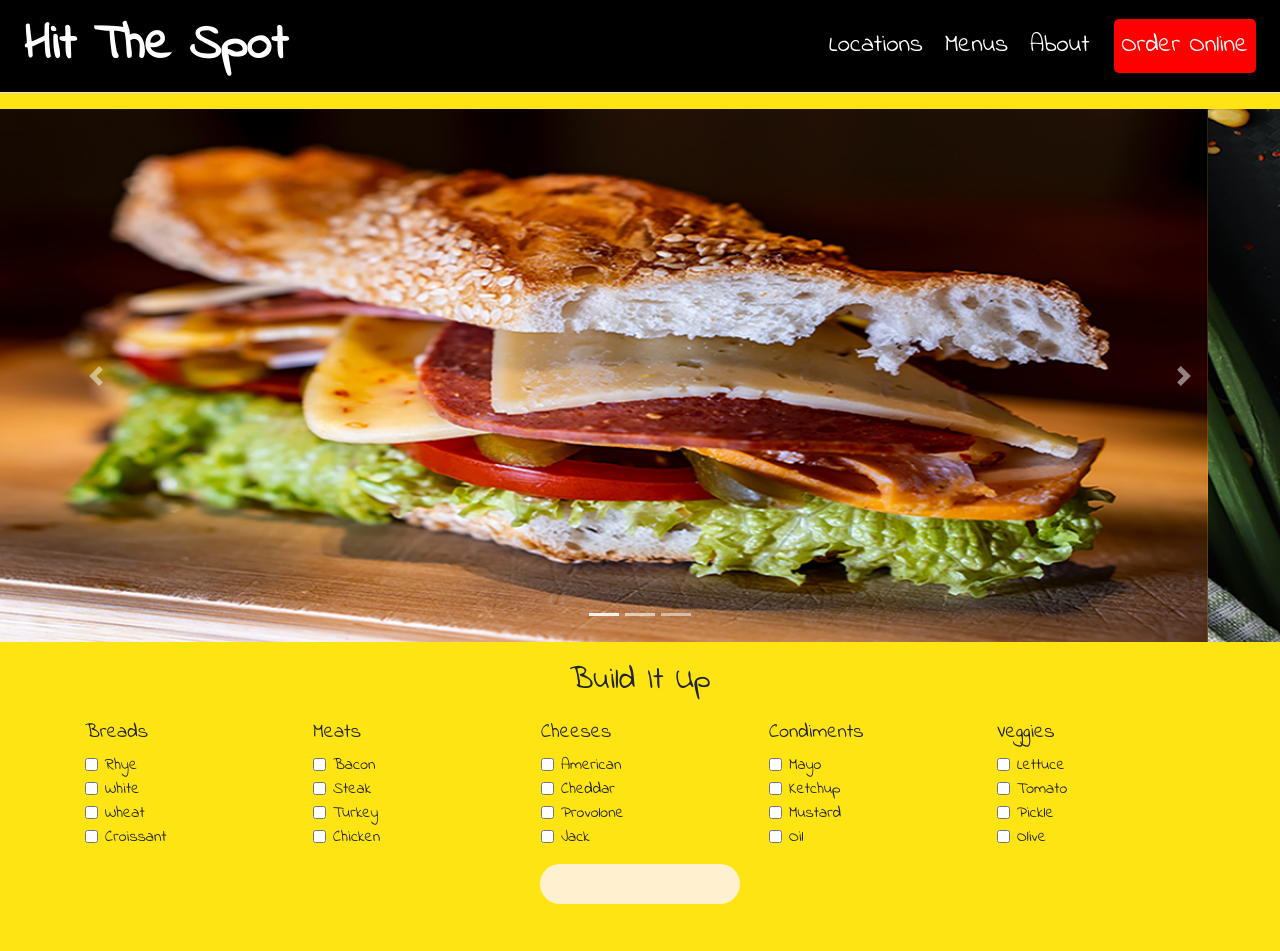
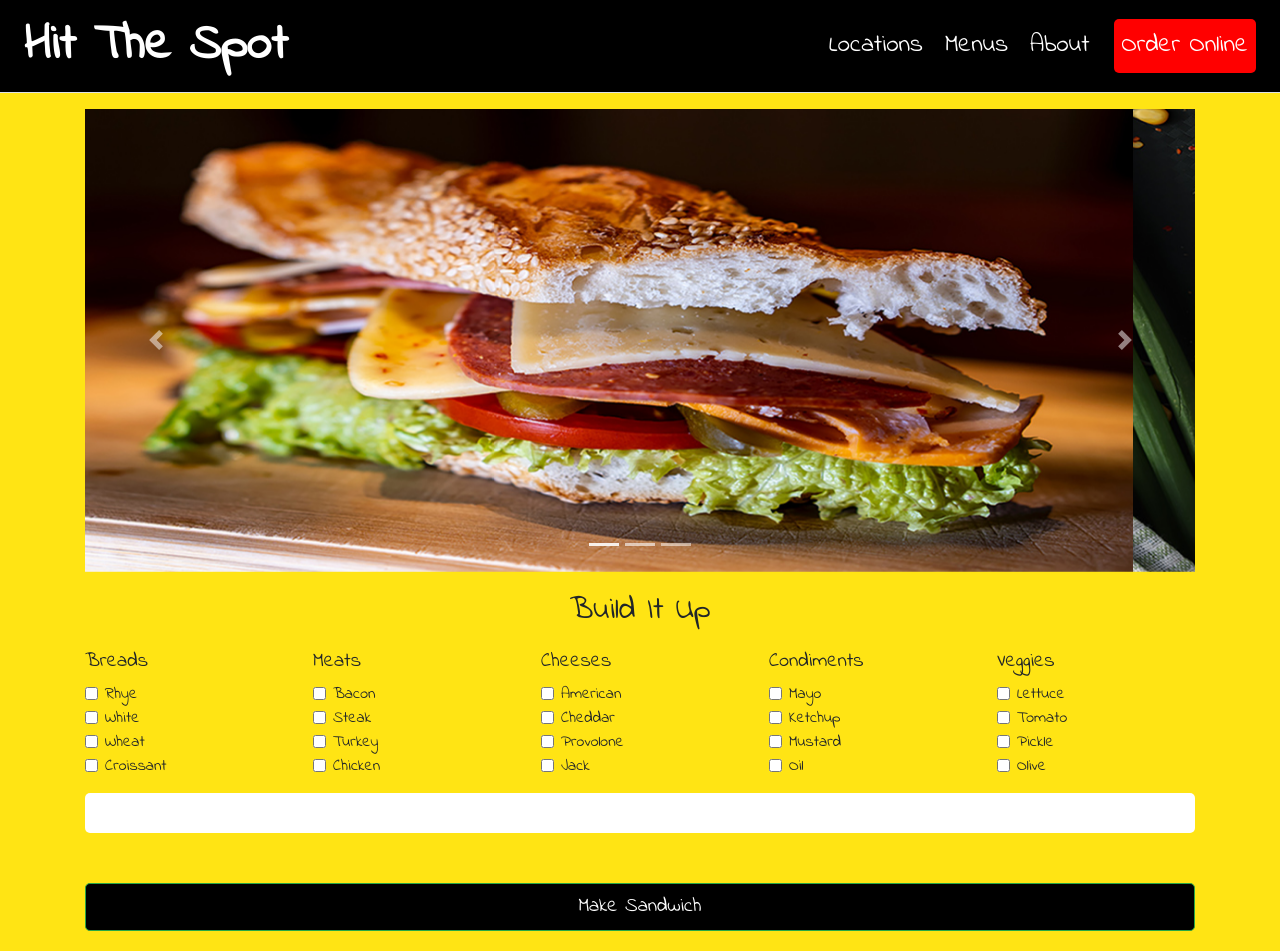
Before and after one commit to CharityBunyon/sandwich-maker, a plain HTML site: page index.html in a window 1280 px wide. Shown: the top 951 px of the page. Drawn offline with nearby package versions, Linux system fonts and the light colour scheme.

Commit message:
added styling to receiipts

```diff
--- a/index.html
+++ b/index.html
@@ -24,7 +24,7 @@
 
                                   <!-- Carousel -->
 
-<div id="carouselExampleControls" class="carousel slide" data-ride="carousel">
+<div id="carouselExampleControls" class="carousel slide container" data-ride="carousel">
         <ol class="carousel-indicators">
           <li data-target="#carouselExampleIndicators" data-slide-to="0" class="active"></li>
           <li data-target="#carouselExampleIndicators" data-slide-to="1"></li>
@@ -78,7 +78,7 @@
             </div>
         </div>
 
-        <div id="total" class="mx-auto receipt" style="width: 200px;"></div>
+        <div id="total" class="mx-auto container receipt"></div>
         <div id="final-order"></div>
         <div><button onClick="window.location.reload()" id="clear" class="btn-lg btn-block">Clear Order</button></div>
 
--- a/javascripts/components/order.js
+++ b/javascripts/components/order.js
@@ -40,11 +40,11 @@ const createOrderEvent = () => {
 
 };
 
-const thanks =() => {
-    if(event.target.innerHTML === "Complete Order") {
-        alert('Thank you for your order!');
-    }
-};
+// const thanks =() => {
+//     if(event.target.innerHTML === "Complete Order") {
+//         alert('Thank you for your order!');
+//     }
+// };
 //10 selected cheeses will be in cheese.js
 
 const printOrderButton = () => {
@@ -57,7 +57,7 @@ const printOrderButton = () => {
           if (event.target.innerHTML === "Make Sandwich") {
             event.target.innerHTML = "Complete Order";
           }
-          document.getElementById("order-button").addEventListener('click', thanks)
+
         },
         // false
       );
@@ -68,4 +68,4 @@ const printOrderButton = () => {
 //8- made function and added import
 
 
-export default { printOrderButton, thanks, };
+export default { printOrderButton };
--- a/javascripts/main.js
+++ b/javascripts/main.js
@@ -15,7 +15,7 @@ const init = () => {
     veggie.printVeggieOptions();
     //7- Making the order btn that will print out the items I check off. I also imported above and made this file in the components folder
     order.printOrderButton();
-    order.thanks();
+    // order.thanks();
     //inside store theres a function call this and run it.
 };
 
--- a/styles/main.css
+++ b/styles/main.css
@@ -42,8 +42,8 @@ button{
 .receipt {
     margin: 15px 0px;
     padding: 20px;
-    background-color: #fff1d0;
-    border-radius: 25px;
+    background-color: #fff;
+    border-radius: 5px;
 }
 
 #order-button{
```
